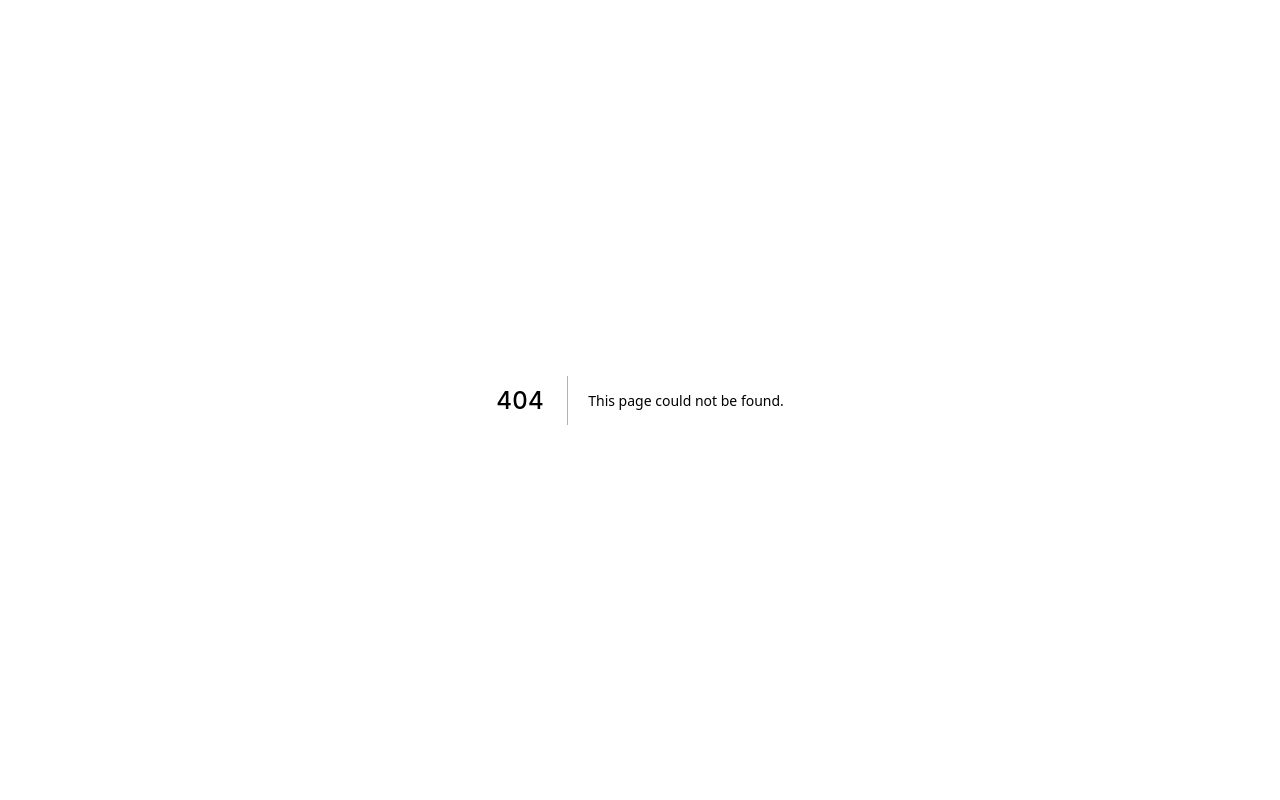
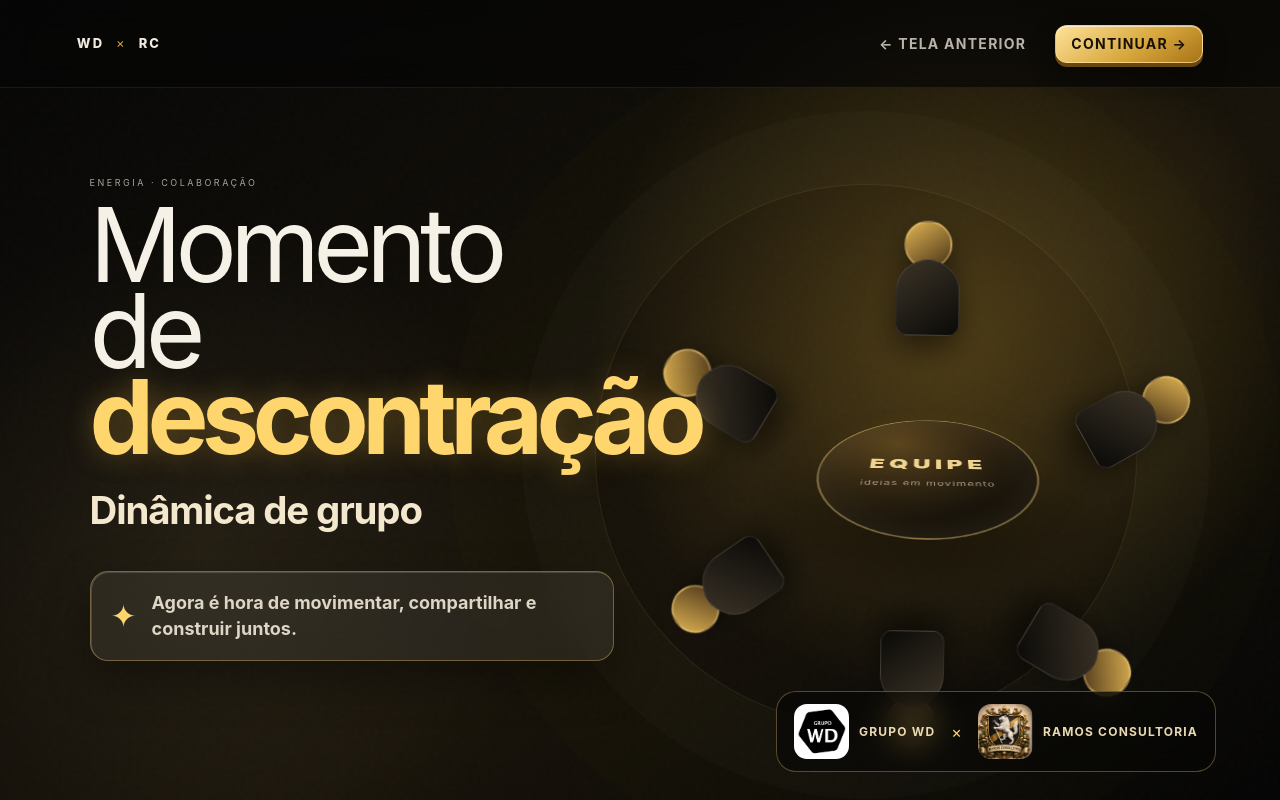
Before and after one commit to Robson-Haro/TreinamentoWD1, a Next.js app: page /modulo-1/descontracao-cafe in a window 1280 px wide. Before the commit this address had no page. Built offline with nearby package versions, Linux system fonts and the light colour scheme.

Commit message:
Adiciona duas telas de dinâmica de grupo

```diff
--- a/app/modulo-1/cafe/page.tsx
+++ b/app/modulo-1/cafe/page.tsx
@@ -14,7 +14,7 @@
         <a className="brand-mark" href="/">WD <span>×</span> RC</a>
         <div className="screen-nav">
           <a className="back-link" href="/modulo-1/disc/dashboard">← Tela anterior</a>
-          <a className="back-link next-test-link" href="/modulo-1/grafologico">Continuar treinamento →</a>
+          <a className="back-link next-test-link" href="/modulo-1/descontracao-cafe">Continuar treinamento →</a>
         </div>
       </nav>
 
--- /dev/null
+++ b/app/modulo-1/descontracao-cafe/page.tsx
@@ -0,0 +1,33 @@
+import "../experience.css";
+
+export default function DescontracaoAposCafe() {
+  return (
+    <main className="group-moment group-moment-two">
+      <div className="noise" aria-hidden="true" />
+      <nav className="topbar module-topbar group-moment-topbar">
+        <a className="brand-mark" href="/">WD <span>×</span> RC</a>
+        <div className="screen-nav">
+          <a className="back-link" href="/modulo-1/cafe">← Tela anterior</a>
+          <a className="back-link next-test-link" href="/modulo-1/grafologico">Continuar →</a>
+        </div>
+      </nav>
+      <section className="group-moment-stage">
+        <div className="group-moment-copy">
+          <span className="eyebrow">Energia · Colaboração</span>
+          <h1>Momento de <strong>descontração</strong></h1>
+          <p>Dinâmica de grupo</p>
+          <div className="group-moment-callout"><span>✦</span><b>Agora é hora de movimentar, compartilhar e construir juntos.</b></div>
+        </div>
+        <div className="group-orbit orbit-variant" aria-label="Equipe participando de dinâmica de grupo">
+          <div className="orbit-table"><span>EQUIPE</span><small>ideias em movimento</small></div>
+          {[1,2,3,4,5,6].map((n)=><div className={"orbit-person person-"+n} key={n}><i /><b /></div>)}
+        </div>
+        <div className="group-brand-panel">
+          <div><img src="/grupo-wd.png" alt="Grupo WD" /><strong>GRUPO WD</strong></div>
+          <span>×</span>
+          <div><img src="/ramos-consultoria.png" alt="Ramos Consultoria" /><strong>RAMOS CONSULTORIA</strong></div>
+        </div>
+      </section>
+    </main>
+  );
+}
--- /dev/null
+++ b/app/modulo-1/descontracao-video/page.tsx
@@ -0,0 +1,33 @@
+import "../experience.css";
+
+export default function DescontracaoAposVideos() {
+  return (
+    <main className="group-moment group-moment-one">
+      <div className="noise" aria-hidden="true" />
+      <nav className="topbar module-topbar group-moment-topbar">
+        <a className="brand-mark" href="/">WD <span>×</span> RC</a>
+        <div className="screen-nav">
+          <a className="back-link" href="/modulo-1/video">← Tela anterior</a>
+          <a className="back-link next-test-link" href="/modulo-1/teste">Continuar →</a>
+        </div>
+      </nav>
+      <section className="group-moment-stage">
+        <div className="group-moment-copy">
+          <span className="eyebrow">Pausa ativa · Conexão</span>
+          <h1>Momento de <strong>descontração</strong></h1>
+          <p>Dinâmica de grupo</p>
+          <div className="group-moment-callout"><span>◉</span><b>Participe, interaja e aproveite este momento com a equipe.</b></div>
+        </div>
+        <div className="group-orbit" aria-label="Pessoas reunidas em dinâmica de grupo">
+          <div className="orbit-table"><span>JUNTOS</span><small>conexão que transforma</small></div>
+          {[1,2,3,4,5,6].map((n)=><div className={"orbit-person person-"+n} key={n}><i /><b /></div>)}
+        </div>
+        <div className="group-brand-panel">
+          <div><img src="/grupo-wd.png" alt="Grupo WD" /><strong>GRUPO WD</strong></div>
+          <span>×</span>
+          <div><img src="/ramos-consultoria.png" alt="Ramos Consultoria" /><strong>RAMOS CONSULTORIA</strong></div>
+        </div>
+      </section>
+    </main>
+  );
+}
--- a/app/modulo-1/experience.css
+++ b/app/modulo-1/experience.css
@@ -65,6 +65,43 @@
   .qr-stage { min-height:auto; padding-bottom:30px; }
   .qr-card { width:min(430px,100%); }
   .disc-grid { grid-template-columns:1fr 1fr; }
+}
+
+/* Momentos de descontração — dinâmicas de grupo */
+.group-moment { min-height:100svh; overflow:hidden; color:#f6f1e7; background:radial-gradient(circle at 76% 40%,rgba(214,166,59,.22),transparent 35%),linear-gradient(145deg,#050505,#15110a 62%,#070706); }
+.group-moment-two { background:radial-gradient(circle at 74% 42%,rgba(250,194,61,.24),transparent 34%),radial-gradient(circle at 16% 70%,rgba(255,225,151,.08),transparent 28%),linear-gradient(145deg,#060606,#18130a 60%,#050505); }
+.group-moment-topbar { position:relative; z-index:30; background:rgba(5,5,5,.62); backdrop-filter:blur(16px); }
+.group-moment-stage { position:relative; min-height:calc(100svh - 88px); overflow:hidden; }
+.group-moment-stage::before { content:""; position:absolute; width:520px; height:520px; right:12%; top:15%; border:1px solid rgba(255,217,122,.14); border-radius:50%; box-shadow:0 0 0 70px rgba(255,255,255,.018),0 0 0 140px rgba(214,166,59,.025); animation:groupPulse 4s ease-in-out infinite alternate; }
+.group-moment-copy { position:relative; z-index:8; width:min(720px,48vw); padding:clamp(65px,11vh,130px) 0 50px clamp(28px,7vw,120px); }
+.group-moment-copy h1 { margin:12px 0 22px; font-size:clamp(70px,8vw,132px); line-height:.84; letter-spacing:-.065em; }
+.group-moment-copy h1 strong { display:block; color:var(--gold-bright); }
+.group-moment-copy > p { margin:0; color:#f3e8cd; font-size:clamp(29px,3vw,48px); font-weight:650; letter-spacing:-.03em; }
+.group-moment-callout { display:flex; align-items:center; gap:15px; width:min(540px,100%); margin-top:32px; padding:18px 20px; border:1px solid rgba(255,218,126,.34); border-radius:18px; background:rgba(255,255,255,.065); box-shadow:inset 1px 1px rgba(255,255,255,.15),0 18px 45px rgba(0,0,0,.35); backdrop-filter:blur(15px); }
+.group-moment-callout span { color:var(--gold-bright); font-size:31px; }
+.group-moment-callout b { color:#ddd5c5; font-size:18px; line-height:1.45; }
+.group-orbit { position:absolute; z-index:4; right:8%; top:20%; width:500px; height:500px; animation:orbitFloat 4s ease-in-out infinite alternate; }
+.orbit-table { position:absolute; z-index:3; inset:28%; display:grid; place-content:center; justify-items:center; border:2px solid rgba(255,220,137,.42); border-radius:50%; background:radial-gradient(circle at 35% 25%,#5c451e,#17120a 65%,#080706); box-shadow:inset 0 0 50px rgba(255,220,137,.12),0 30px 70px rgba(0,0,0,.6),0 0 45px rgba(214,166,59,.15); transform:perspective(600px) rotateX(58deg); }
+.orbit-table span { color:#efd48f; font-size:25px; font-weight:900; letter-spacing:.18em; }
+.orbit-table small { margin-top:8px; color:#a99c80; font-size:11px; letter-spacing:.1em; }
+.orbit-person { position:absolute; z-index:5; width:74px; height:115px; filter:drop-shadow(0 15px 15px rgba(0,0,0,.5)); }
+.orbit-person i { position:absolute; left:50%; width:48px; height:48px; border:2px solid rgba(255,222,148,.32); border-radius:50%; background:linear-gradient(145deg,#ac7a2b,#2c2112); transform:translateX(-50%); }
+.orbit-person b { position:absolute; left:5px; right:5px; top:39px; bottom:0; border:1px solid rgba(255,255,255,.1); border-radius:35px 35px 13px 13px; background:linear-gradient(145deg,#3b3327,#0b0a08); }
+.person-1 { left:42%; top:0; }.person-2 { right:1%; top:27%; transform:rotate(60deg); }.person-3 { right:12%; bottom:2%; transform:rotate(120deg); }.person-4 { left:40%; bottom:-5%; transform:rotate(180deg); }.person-5 { left:2%; bottom:14%; transform:rotate(235deg); }.person-6 { left:0; top:23%; transform:rotate(300deg); }
+.orbit-variant .orbit-person i { background:linear-gradient(145deg,#e0b453,#493317); }
+.group-brand-panel { position:absolute; z-index:10; right:clamp(24px,5vw,80px); bottom:28px; display:flex; align-items:center; gap:16px; padding:12px 17px; border:1px solid rgba(255,220,137,.3); border-radius:20px; background:rgba(7,7,6,.63); backdrop-filter:blur(16px); }
+.group-brand-panel div { display:flex; align-items:center; gap:10px; }
+.group-brand-panel img { width:55px; height:55px; object-fit:cover; border-radius:13px; }
+.group-brand-panel strong { color:#ead9b2; font-size:12px; letter-spacing:.1em; }
+.group-brand-panel > span { color:var(--gold-bright); }
+@keyframes groupPulse { to { transform:scale(1.06); opacity:.7; } }
+@keyframes orbitFloat { to { transform:translateY(-13px) rotate(1.2deg); } }
+@media (max-width:800px) {
+  .group-moment-copy { width:calc(100% - 28px); padding:50px 14px 0; }
+  .group-moment-copy h1 { font-size:61px; }
+  .group-orbit { top:48%; right:50%; width:360px; height:360px; transform:translateX(50%) scale(.82); }
+  .group-brand-panel { right:14px; bottom:12px; }
+  .group-brand-panel strong { display:none; }
 }
 @media (max-width:600px) {
   .screen-nav { gap:12px; }
--- a/app/modulo-1/video/page.tsx
+++ b/app/modulo-1/video/page.tsx
@@ -5,39 +5,25 @@
     <main className="module-screen">
       <div className="ambient ambient-one" aria-hidden="true" />
       <div className="noise" aria-hidden="true" />
-
       <nav className="topbar module-topbar" aria-label="Navegação do módulo">
         <a className="brand-mark" href="/">WD <span>×</span> RC</a>
         <a className="back-link" href="/">← Voltar para Home</a>
       </nav>
-
       <section className="video-lesson">
         <header className="lesson-heading">
-          <div>
-            <span className="eyebrow">Módulo 1 · Tela 2</span>
-            <h1>Se conhecendo para liderar</h1>
-          </div>
+          <div><span className="eyebrow">Módulo 1 · Tela 2</span><h1>Se conhecendo para liderar</h1></div>
           <div className="lesson-logos" aria-label="Grupo WD e Ramos Consultoria">
             <img src="/grupo-wd.png" alt="Grupo WD" />
             <img src="/ramos-consultoria.png" alt="Ramos Consultoria" />
           </div>
         </header>
-
-        <div className="video-glass">
-          <div className="video-gold-line" aria-hidden="true" />
-          <VideoPlayer />
+        <div className="video-glass"><div className="video-gold-line" aria-hidden="true" /><VideoPlayer /></div>
+        <div className="lesson-topics" aria-label="Temas do vídeo">
+          <span>Liderar pelo exemplo</span><span>Liderar é treinar</span><span>Estratégia e previsão</span><span>Organização</span>
         </div>
-
-        <div className="lesson-topics" aria-label="Temas do vídeo">
-          <span>Liderar pelo exemplo</span>
-          <span>Liderar é treinar</span>
-          <span>Estratégia e previsão</span>
-          <span>Organização</span>
-        </div>
-
-        <div style={{ display: "flex", justifyContent: "flex-end", marginTop: 24 }}>
-          <a className="gold-button module-entry" href="/modulo-1/teste">
-            <span>Ir para o teste</span>
+        <div style={{ display:"flex",justifyContent:"flex-end",marginTop:24 }}>
+          <a className="gold-button module-entry" href="/modulo-1/descontracao-video">
+            <span>Continuar treinamento</span>
             <svg viewBox="0 0 24 24" aria-hidden="true"><path d="M5 12h14M13 6l6 6-6 6" /></svg>
           </a>
         </div>
```
